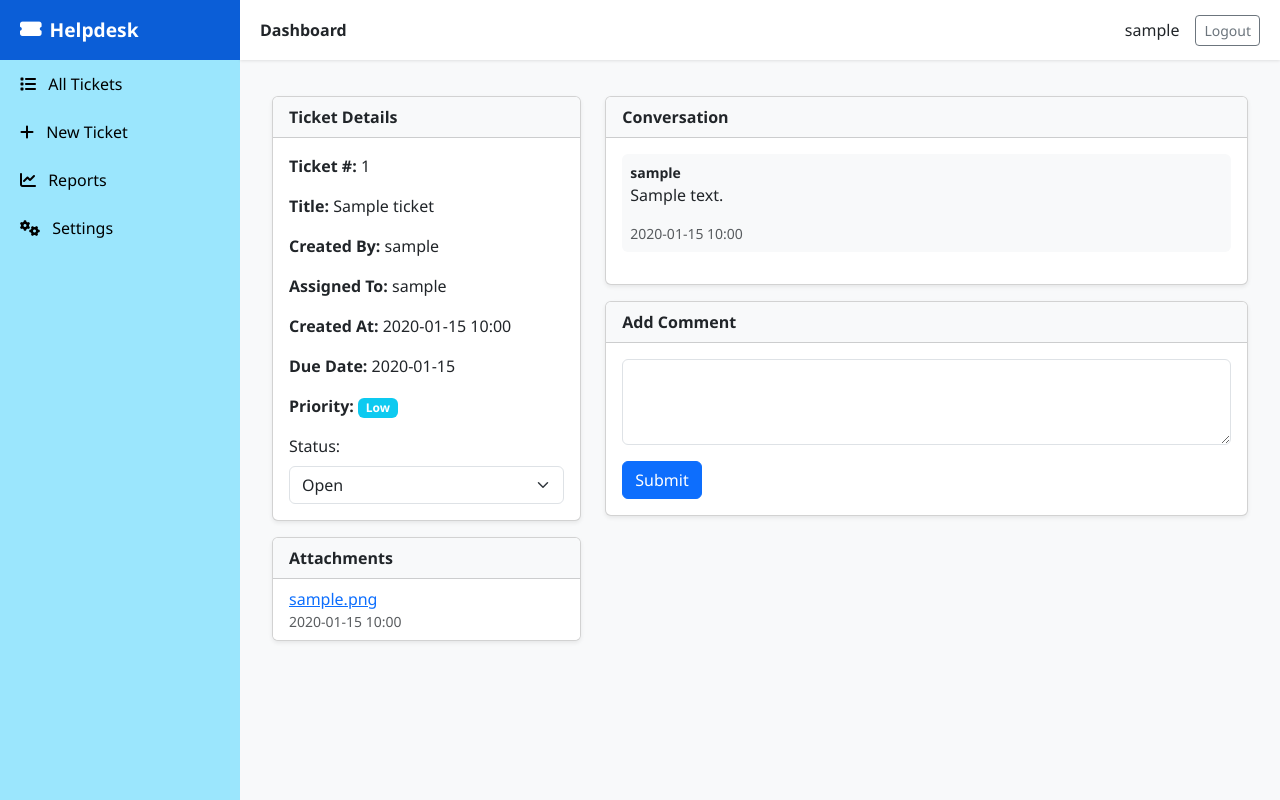
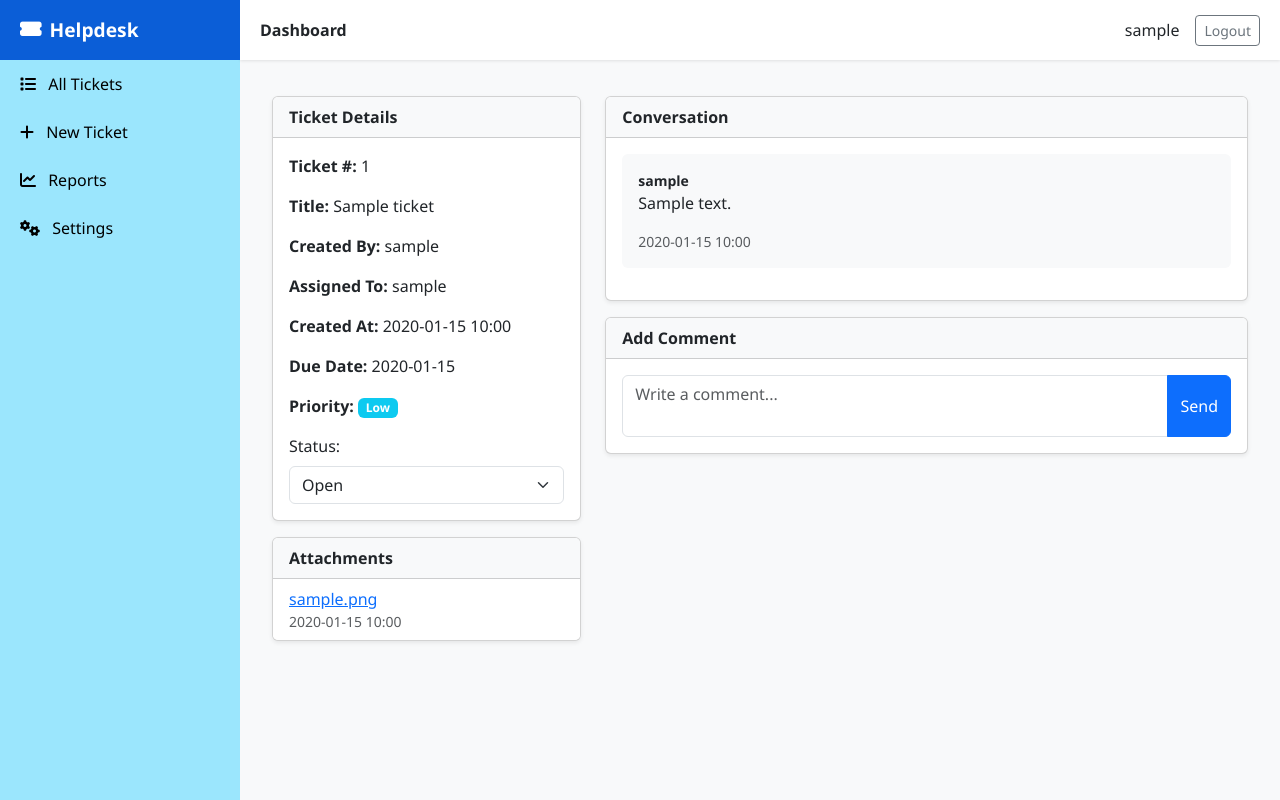
Before and after one commit to shishir-chowdhury/ticket-management-system-django, a Django app: page /tickets/1/ in a window 1280 px wide. Run offline with Django 5.2, Linux system fonts and the light colour scheme; a user stored in the database is signed in; tables that the repository leaves empty hold one stand-in row (values such as "Sample post").

Commit message:
comment section design change on tickets details page

```diff
--- a/static/tickets/css/style.css
+++ b/static/tickets/css/style.css
@@ -58,3 +58,28 @@ body {
     width: 240px;
     z-index: 1100;
 }
+
+.comment-item {
+    transition: transform 0.15s, box-shadow 0.15s;
+}
+.comment-item:hover {
+    transform: translateY(-2px);
+    box-shadow: 0 4px 12px rgba(0,0,0,0.1);
+}
+
+.avatar {
+    flex-shrink: 0;
+    font-weight: bold;
+}
+
+#comments-container::-webkit-scrollbar {
+    width: 6px;
+}
+#comments-container::-webkit-scrollbar-thumb {
+    background-color: rgba(0,0,0,0.15);
+    border-radius: 3px;
+}
+
+#comment-form textarea {
+    resize: none;
+}
--- a/templates/tickets/ticket_detail.html
+++ b/templates/tickets/ticket_detail.html
@@ -1,6 +1,9 @@
 {% extends "base.html" %}
 {% load static %}
 {% block title %}Ticket #{{ ticket.id }} · Helpdesk{% endblock %}
+<link rel="stylesheet" href="{% static 'ticket/css/style.css' %}">
+<link rel="stylesheet" href="https://cdn.jsdelivr.net/npm/bootstrap-icons@1.10.5/font/bootstrap-icons.css">
+
 
 {% block content %}
 <div class="container-fluid py-3">
@@ -61,12 +64,13 @@
 
         <!-- Right Column: Comments & Conversation -->
         <div class="col-md-8">
+            <!-- Conversation Card -->
             <div class="card shadow-sm mb-3">
                 <div class="card-header bg-light fw-bold">Conversation</div>
-                <div class="card-body" style="max-height: 500px; overflow-y: auto;">
+                <div class="card-body" style="max-height: 500px; overflow-y: auto;" id="comments-container">
                     {% for c in ticket.comments.all %}
-                    <div class="mb-3 p-2 rounded {% if c.author == ticket.created_by %}bg-light{% else %}bg-info text-white{% endif %}">
-                        <div class="small fw-bold">{{ c.author }}</div>
+                    <div class="mb-3 p-3 rounded {% if c.author == ticket.created_by %}bg-light{% else %}bg-info text-white{% endif %}">
+                        <div class="small fw-bold">{{ c.author.username }}</div>
                         <div>{{ c.body|linebreaks }}</div>
                         <div class="small text-muted">{{ c.created_at|date:"Y-m-d H:i" }}</div>
                     </div>
@@ -76,20 +80,23 @@
                 </div>
             </div>
 
-            <!-- Add Comment -->
+            <!-- Add Comment Form -->
             <div class="card shadow-sm">
                 <div class="card-header bg-light fw-bold">Add Comment</div>
                 <div class="card-body">
-                    <form method="post" action="{% url 'ticket_comment' ticket.pk %}">
+                    <form id="comment-form" method="post" action="{% url 'ticket_comment' ticket.pk %}">
                         {% csrf_token %}
-                        <div class="mb-3">
-                            {{ comment_form.body }}
+                        <div class="input-group">
+                            <textarea name="body" class="form-control rounded-start" rows="2" placeholder="Write a comment..." required></textarea>
+                            <button type="submit" class="btn btn-primary rounded-end">
+                                <i class="bi bi-send-fill"></i> Send
+                            </button>
                         </div>
-                        <button class="btn btn-primary">Submit</button>
                     </form>
                 </div>
             </div>
         </div>
     </div>
+    </div>
 </div>
 {% endblock %}
```
